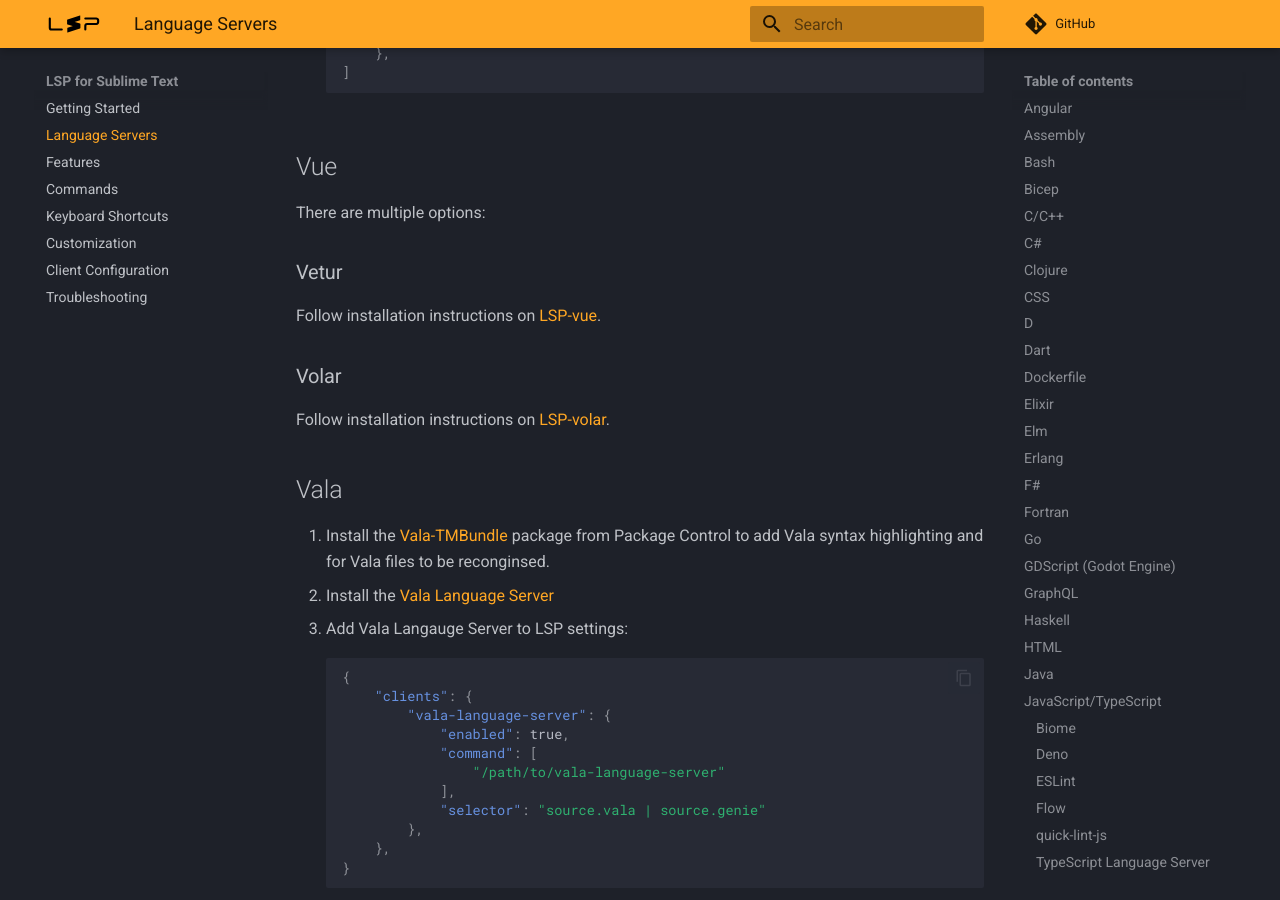
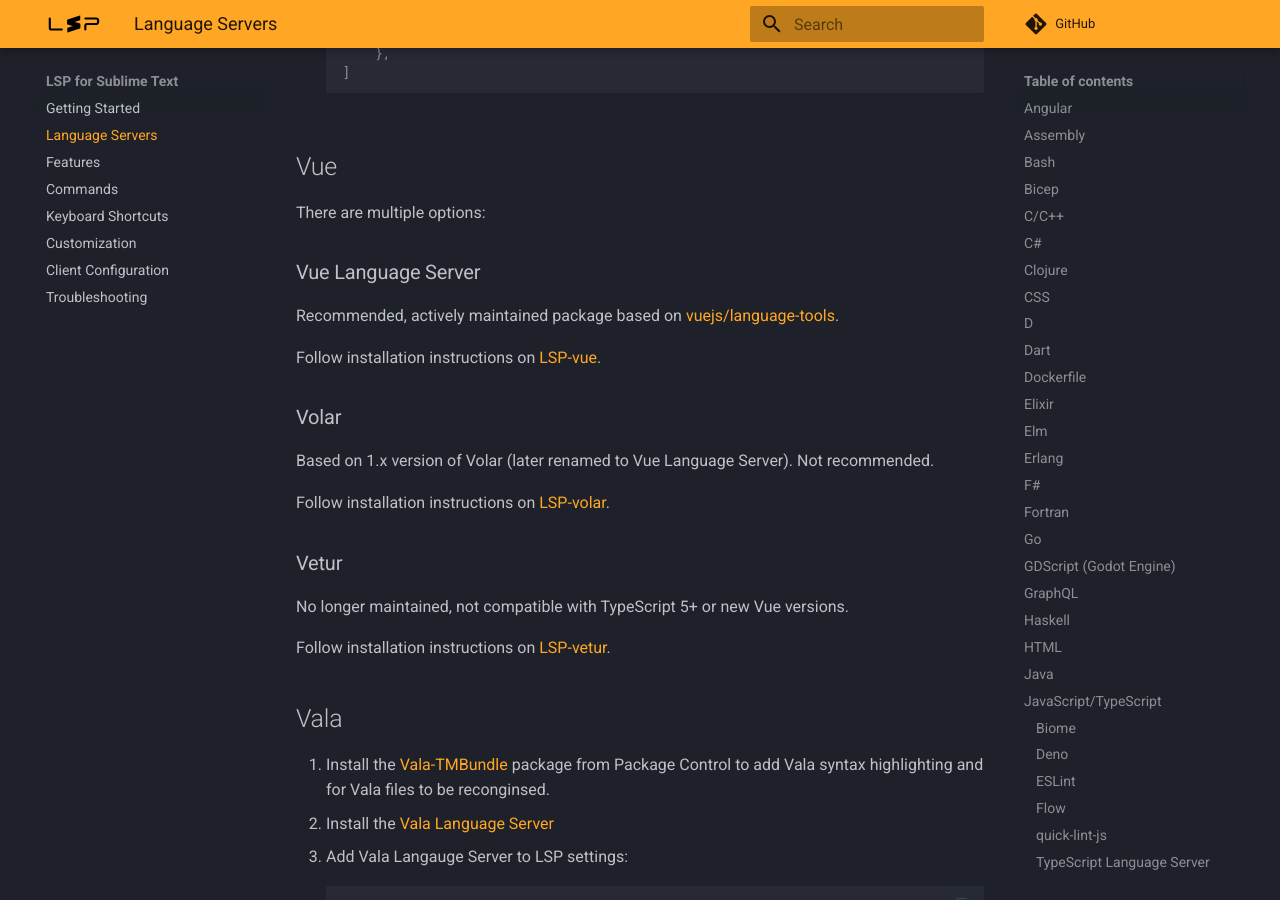
Before and after one commit to sublimelsp/LSP, an MkDocs documentation site: the page built from docs/src/language_servers.md, in a window 1280 px wide and 900 px high, scrolled down 21374 px. Built offline with MkDocs 1.6.1 and Material for MkDocs 9.7.7, drawn with Linux system fonts in a browser that asks for light colours; comment, search, counter and statistics services are not loaded.

Commit message:
docs: update vue servers (#2549)

```diff
--- a/docs/src/language_servers.md
+++ b/docs/src/language_servers.md
@@ -897,13 +897,23 @@
 
 There are multiple options:
 
-### Vetur
+### Vue Language Server
+
+Recommended, actively maintained package based on [vuejs/language-tools](https://github.com/vuejs/language-tools).
 
 Follow installation instructions on [LSP-vue](https://github.com/sublimelsp/LSP-vue).
 
 ### Volar
 
+Based on 1.x version of Volar (later renamed to Vue Language Server). Not recommended.
+
 Follow installation instructions on [LSP-volar](https://github.com/sublimelsp/LSP-volar).
+
+### Vetur
+
+No longer maintained, not compatible with TypeScript 5+ or new Vue versions.
+
+Follow installation instructions on [LSP-vetur](https://github.com/sublimelsp/LSP-vetur).
 
 ## Vala
 
```
